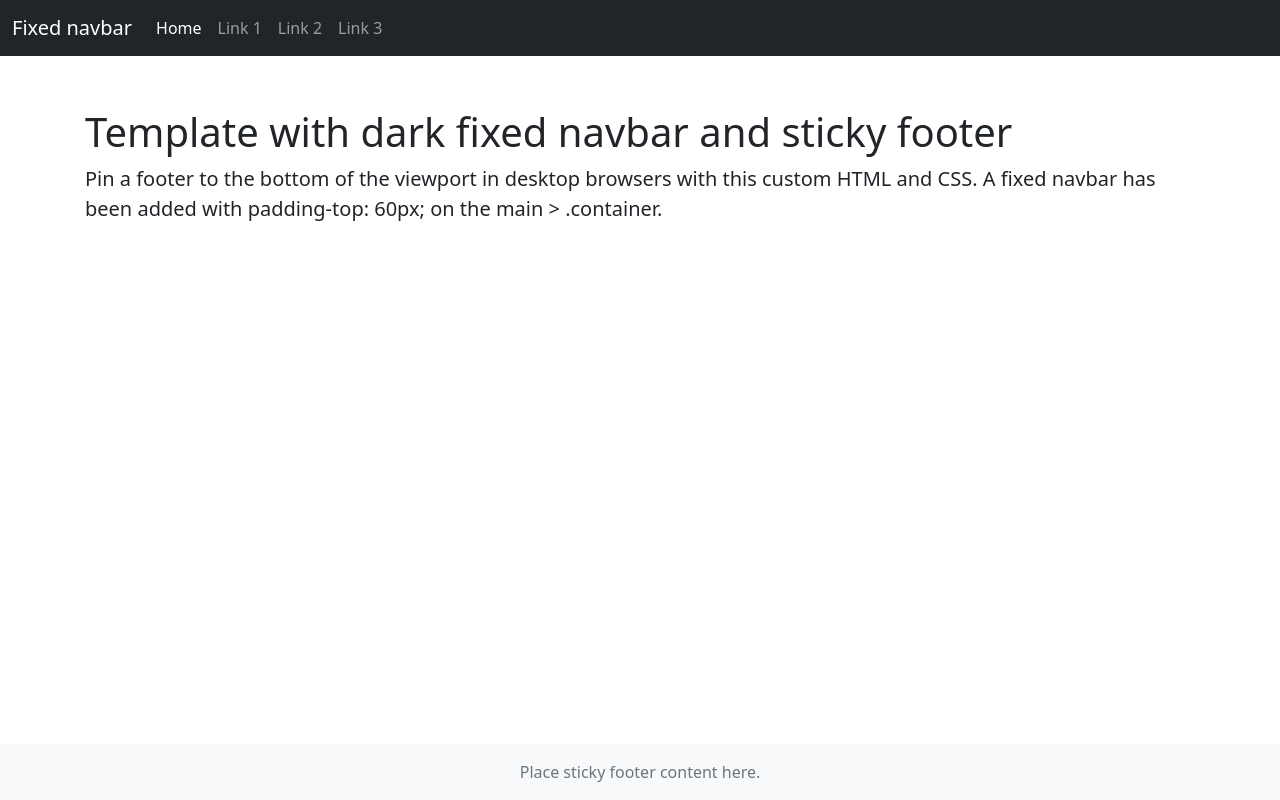
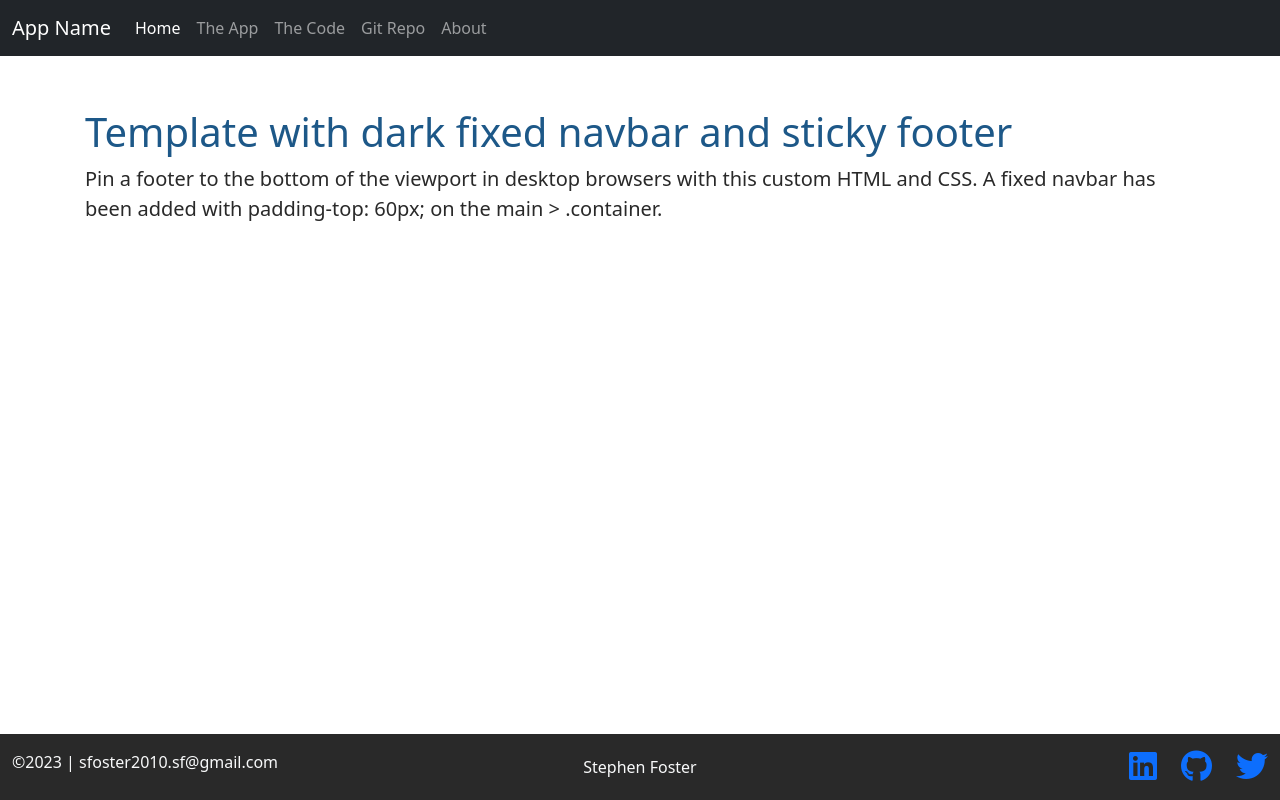
Before and after one commit to Foster0x/CFsitetemplate, a plain HTML site: page index.html in a window 1280 px wide. Drawn offline with nearby package versions, Linux system fonts and the light colour scheme.

Commit message:
footer done

```diff
--- a/css/site.css
+++ b/css/site.css
@@ -1,7 +1,31 @@
+:root {
+    --primary-color: #1d5888;
+    --secondary-color: #ff993b;
+    --dark-color: #292929;
+    --white-color: #dff3e4;
+}
+
+body {
+    color: var(--dark-color);
+}
+
+nav {
+    background-color: var(--dark-color);
+}
+
+footer {
+    background-color: var(--dark-color);
+}
+
+h1,h2,h3,h4,h5,h6 {
+    color: var(--primary-color);
+}
+
 main>.container {
     padding: 60px 15px 0;
     margin-bottom: 5rem;
 }
+
 .sticky-footer {
     position: sticky;
     left: 0;
--- a/index.html
+++ b/index.html
@@ -10,17 +10,15 @@
     <!-- Bootstrap CSS -->
     <link href="https://cdn.jsdelivr.net/npm/bootstrap@5.1.1/dist/css/bootstrap.min.css" rel="stylesheet"
         integrity="sha384-F3w7mX95PdgyTmZZMECAngseQB83DfGTowi0iMjiWaeVhAn4FJkqJByhZMI3AhiU" crossorigin="anonymous">
-
-
     <link href="css/site.css" rel="stylesheet">
-
+    <script src="https://kit.fontawesome.com/5db21ba9c6.js" crossorigin="anonymous"></script>
 </head>
 
 <body class="d-flex flex-column h-100">
 
 <nav class="navbar navbar-expand-md navbar-dark fixed-top bg-dark">
     <div class="container-fluid">
-        <a class="navbar-brand" href="#">Fixed navbar</a>
+        <a class="navbar-brand" href="#">App Name</a>
         <button class="navbar-toggler" type="button" data-bs-toggle="collapse" data-bs-target="#navbarCollapse"
             aria-controls="navbarCollapse" aria-expanded="false" aria-label="Toggle navigation">
             <span class="navbar-toggler-icon"></span>
@@ -28,16 +26,19 @@
         <div class="collapse navbar-collapse" id="navbarCollapse">
             <ul class="navbar-nav me-auto mb-2 mb-md-0">
                 <li class="nav-item">
-                    <a class="nav-link active" aria-current="page" href="#">Home</a>
+                    <a class="nav-link active" aria-current="page" href="index.html">Home</a>
                 </li>
                 <li class="nav-item">
-                    <a class="nav-link" href="#">Link 1</a>
+                    <a class="nav-link" href="app.html">The App</a>
                 </li>
                 <li class="nav-item">
-                    <a class="nav-link" href="#">Link 2</a>
+                    <a class="nav-link" href="code.html">The Code</a>
                 </li>
                 <li class="nav-item">
-                    <a class="nav-link" href="#">Link 3</a>
+                    <a class="nav-link" target="_blank" href="#">Git Repo</a>
+                </li>
+                <li class="nav-item">
+                    <a class="nav-link" target="_blank" href="#">About</a>
                 </li>
             </ul>
         </div>
@@ -50,11 +51,28 @@
            <p class="lead">Pin a footer to the bottom of the viewport in desktop browsers with this custom HTML and CSS. A fixed navbar has been added with padding-top: 60px; on the main > .container.</p>
        </div>
     </main>
-    <footer class="footer mt-auto py-3 bg-light sticky-footer">
-        <div class="container-fluid text-center">
-            <span class="text-muted">Place sticky footer content here.</span>
+
+    <footer class="footer mt-auto py-3 sticky-footer">
+        <div class="container-fluid">
+            <!--<span class="text-muted">Place sticky footer content here.</span> -->
+            <div class="row">
+                <div class="col text-light">
+                    <div><span class="text-light">&copy;2023 | </span>sfoster2010.sf@gmail.com</div>
+                </div>
+                <div class="col d-flex align-items-center justify-content-center">
+                    <div><span class="text-light">Stephen Foster</span></div>
+                </div>
+                <div class="col d-flex align-items-center justify-content-end">
+                    <div class="row">
+                        <div class="col"><a href="#"><i class="fab fa-linkedin fa-2x"></i></a></div>
+                        <div class="col"><a href="#"><i class="fab fa-github fa-2x"></i></a></div>
+                        <div class="col"><a href="#"><i class="fab fa-twitter fa-2x"></i></a></div>
+                    </div>
+                </div>
+            </div>
         </div>
     </footer>
+
     <!-- Bootstrap JS -->
     <script src="https://cdn.jsdelivr.net/npm/bootstrap@5.1.1/dist/js/bootstrap.bundle.min.js"
         integrity="sha384-/bQdsTh/da6pkI1MST/rWKFNjaCP5gBSY4sEBT38Q/9RBh9AH40zEOg7Hlq2THRZ" crossorigin="anonymous">
```
